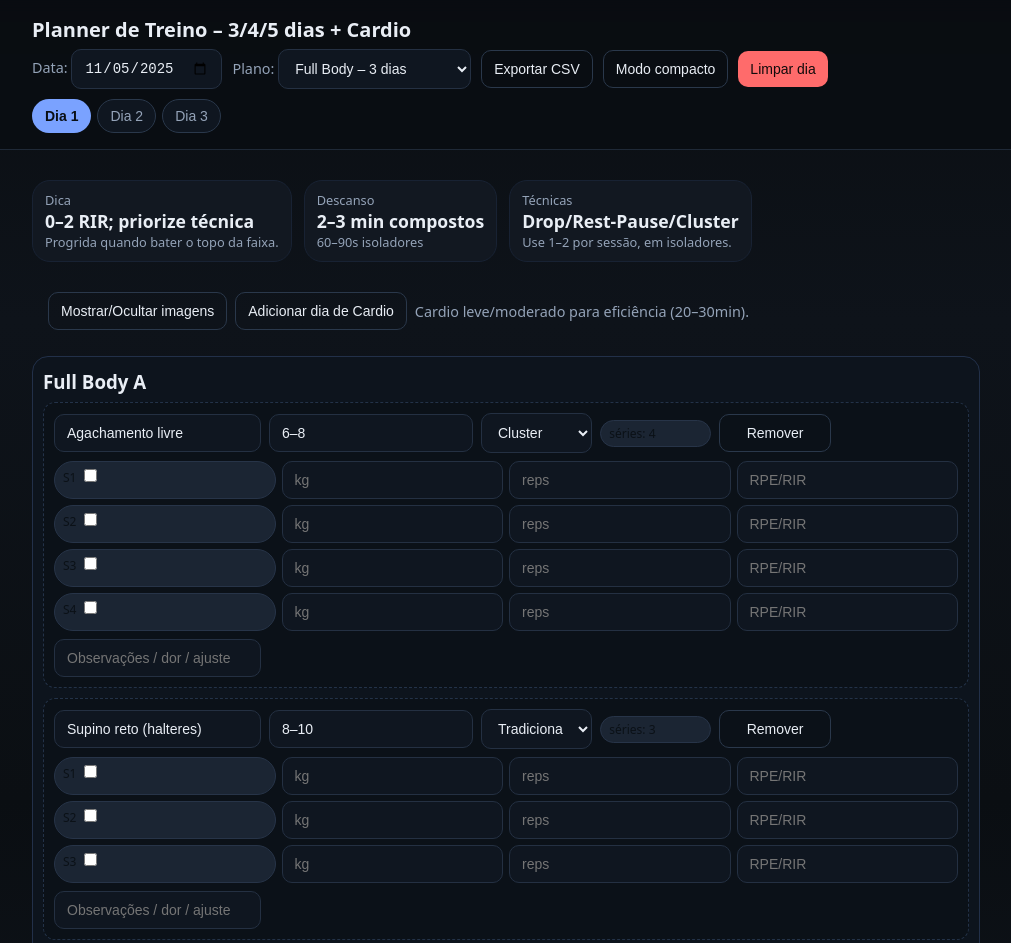
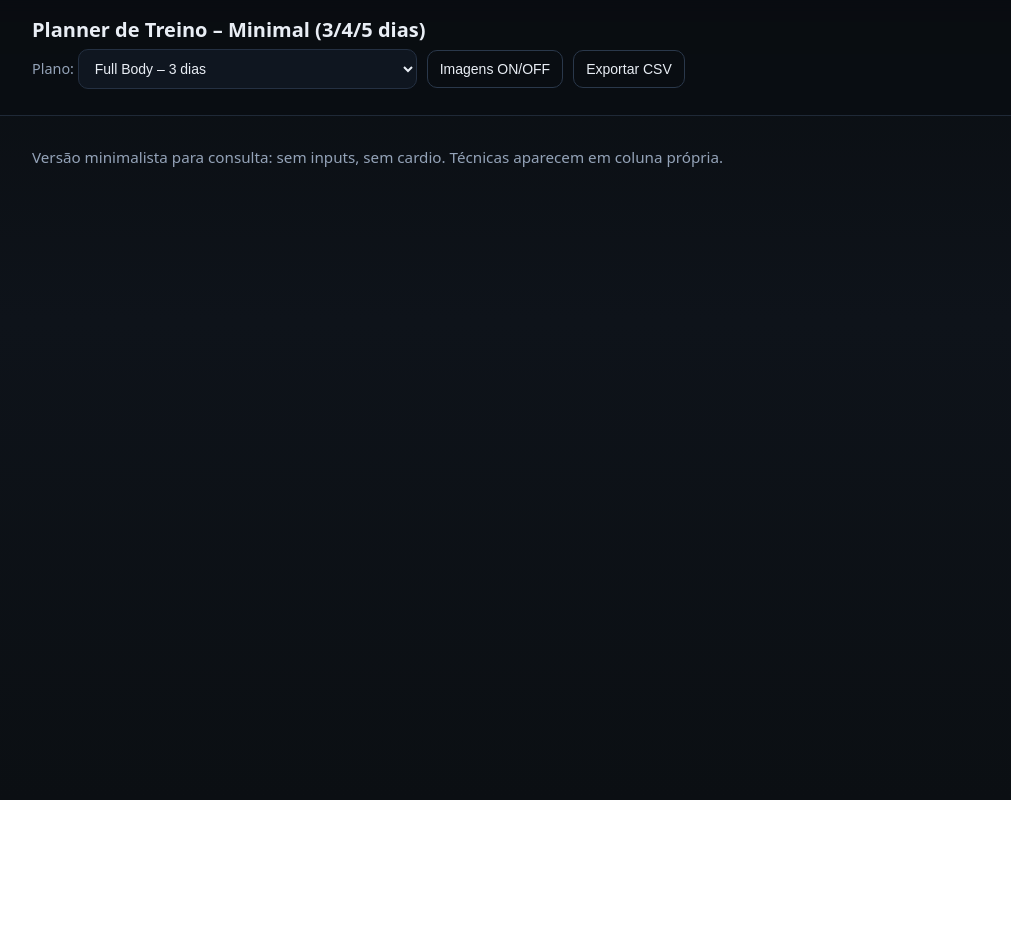
Before and after one commit to claudiobordalo/treino_2, a plain HTML site: page index.html in a window 1280 px wide. Shown: the top 943 px of the page, without its empty margins (134-1145 px from the left). After the commit the page ends 800 px from the top, so only its background shows below. Drawn offline with Linux system fonts and the light colour scheme.

Commit message:
Add files via upload

```diff
--- a/index.html
+++ b/index.html
@@ -3,7 +3,7 @@
 <head>
   <meta charset="utf-8" />
   <meta name="viewport" content="width=device-width, initial-scale=1" />
-  <title>Planner de Treino – Full/Upper-Lower/PPL + Cardio</title>
+  <title>Planner de Treino – Minimal</title>
   <meta name="theme-color" content="#0b0f13">
   <link rel="manifest" href="manifest.webmanifest">
   <link rel="apple-touch-icon" href="icons/icon-192.png">
@@ -12,58 +12,25 @@
 <body>
   <header>
     <div class="wrap">
-      <h1>Planner de Treino – 3/4/5 dias + Cardio</h1>
+      <h1>Planner de Treino – Minimal (3/4/5 dias)</h1>
       <div class="row">
-        <label class="muted">Data:
-          <input type="date" id="datePick" />
-        </label>
         <label class="muted">Plano:
           <select id="planPick">
             <option value="3d">Full Body – 3 dias</option>
-            <option value="4d">Upper/Lower – 4 dias</option>
+            <option value="4d">Upper/Lower – 4 dias (cada dia = upper+lower)</option>
             <option value="5d">Push/Pull/Legs – 5 dias</option>
           </select>
         </label>
+        <button id="toggleImgs" class="ghost">Imagens ON/OFF</button>
         <button id="exportCsv" class="ghost">Exportar CSV</button>
-        <button id="compactBtn" class="ghost">Modo compacto</button>
-        <button id="clearDay" class="danger">Limpar dia</button>
-        <span class="muted" id="saveFlag"> </span>
       </div>
-      <div class="tabs" id="tabs"></div>
+      <div id="tabs" class="tabs"></div>
     </div>
   </header>
 
   <main class="wrap">
-    <section class="kpi">
-      <div class="card">
-        <div class="small">Dica</div>
-        <strong>0–2 RIR; priorize técnica</strong>
-        <div class="small">Progrida quando bater o topo da faixa.</div>
-      </div>
-      <div class="card">
-        <div class="small">Descanso</div>
-        <strong>2–3 min compostos</strong>
-        <div class="small">60–90s isoladores</div>
-      </div>
-      <div class="card">
-        <div class="small">Técnicas</div>
-        <strong>Drop/Rest‑Pause/Cluster</strong>
-        <div class="small">Use 1–2 por sessão, em isoladores.</div>
-      </div>
-    </section>
-
-    <section class="toolbar wrap">
-      <button id="toggleImgs" class="ghost">Mostrar/Ocultar imagens</button>
-      <button id="addCardio" class="ghost">Adicionar dia de Cardio</button>
-      <span class="muted">Cardio leve/moderado para eficiência (20–30min).</span>
-    </section>
-
     <section id="days"></section>
-
-    <p class="hint">
-      Toque no nome do exercício para editar. Selecione a <b>Técnica</b> (Tradicional, Drop, Rest‑Pause, Cluster). Preencha carga, reps e RPE. Marque ✓ ao concluir a série.
-      Tudo fica salvo no seu dispositivo (<em>localStorage</em>).
-    </p>
+    <p class="hint">Versão minimalista para consulta: sem inputs, sem cardio. Técnicas aparecem em coluna própria.</p>
   </main>
 
   <script src="script.js"></script>
```
